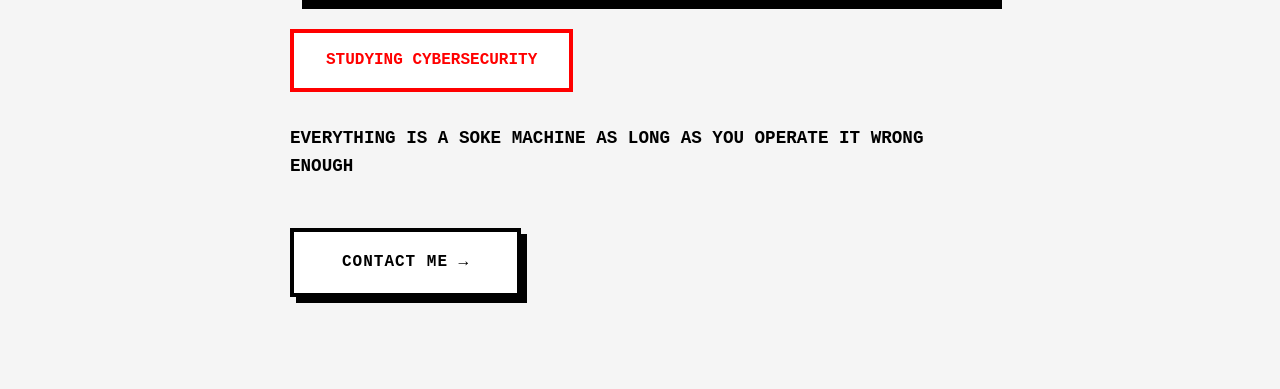
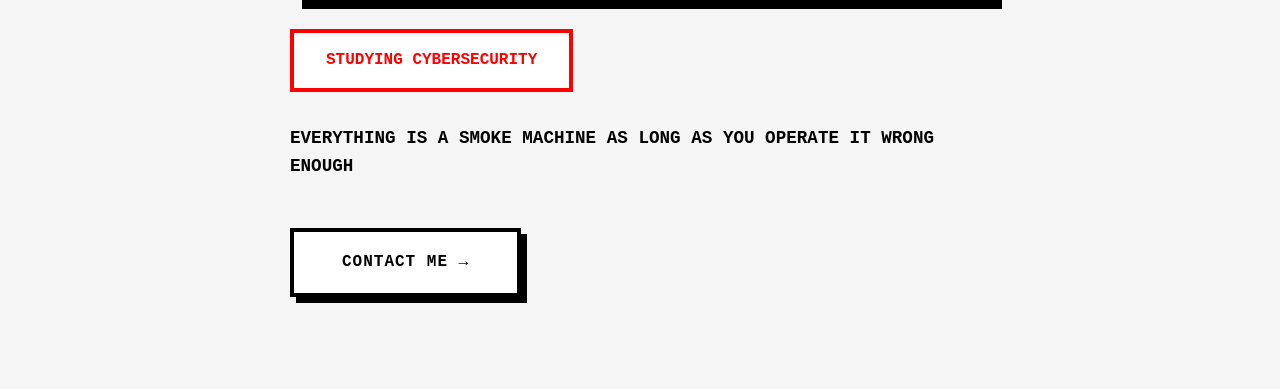
Before and after one commit to RaphaelAbraham/RaphaelAbraham.github.io, a plain HTML site: page index.html in a window 1280 px wide. Shown: the part 411-800 px from the top of the page. Drawn offline with Linux system fonts and the light colour scheme.

Commit message:
Fix typo in tagline text

```diff
--- a/index.html
+++ b/index.html
@@ -26,7 +26,7 @@
                 <div class="subtitle-box">
                     <p>STUDYING CYBERSECURITY</p>
                 </div>
-                <p class="tagline">EVERYTHING IS A SOKE MACHINE AS LONG AS YOU OPERATE IT WRONG ENOUGH</p>
+                <p class="tagline">EVERYTHING IS A SMOKE MACHINE AS LONG AS YOU OPERATE IT WRONG ENOUGH</p>
                 <a href="#contact" class="btn">CONTACT ME →</a>
             </div>
         </div>
```
